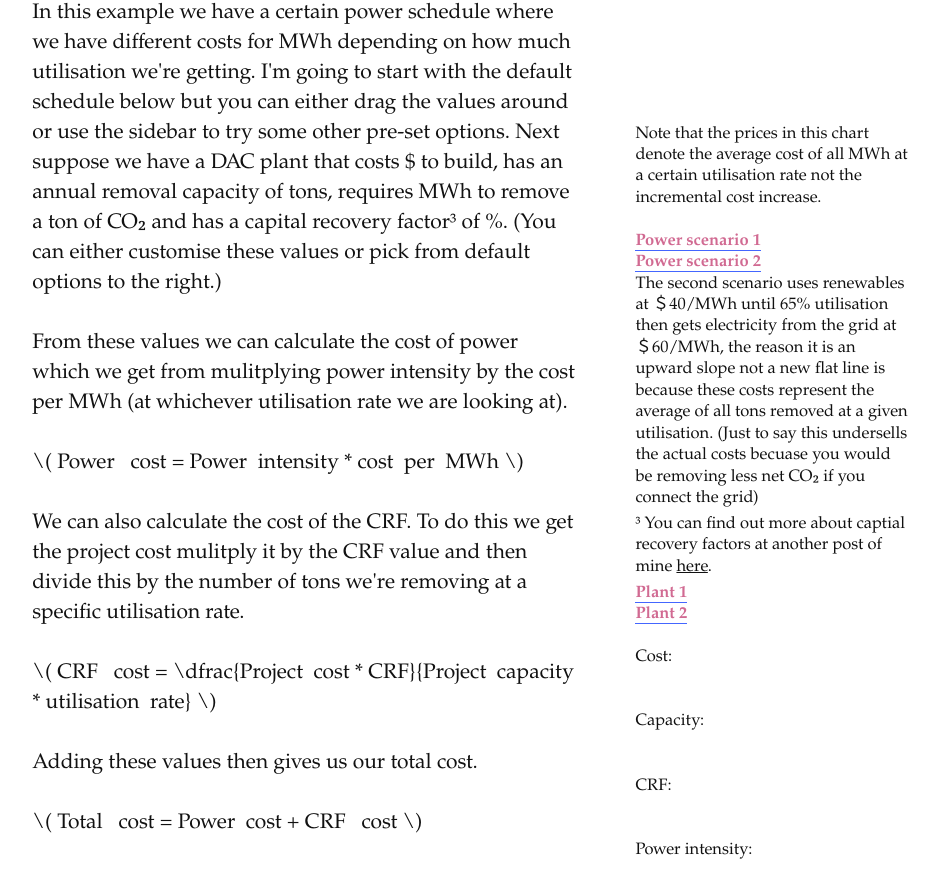
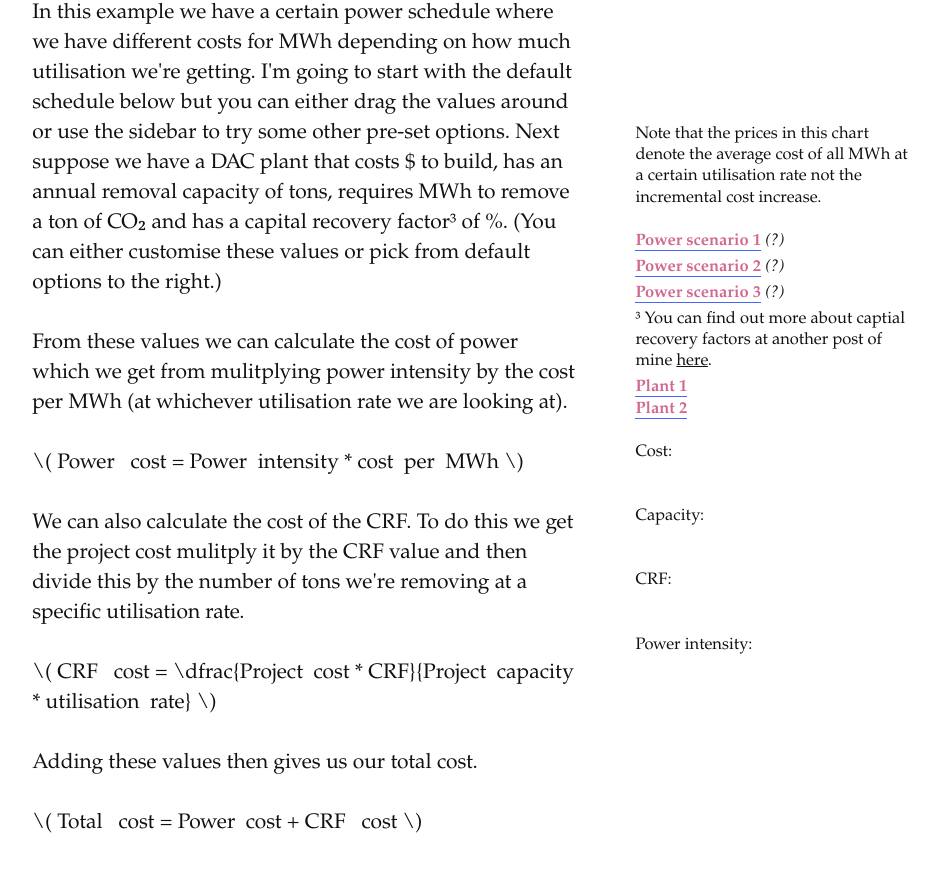
Before and after one commit to neilhacker/scaling-carbon-removal, a plain HTML site: page utilisation.html in a window 1280 px wide. Shown: the part 1339-2209 px from the top of the page, without its empty margins (39-977 px from the left). Drawn offline with Linux system fonts and the light colour scheme; a web font is replaced by a local one.

Commit message:
added power schedule explanations

```diff
--- a/utilisation.html
+++ b/utilisation.html
@@ -205,10 +205,19 @@
                     mwh_cost_90: 65,
                     mwh_cost_95: 70,
                     mwh_cost_100: 75,
-                }">Power scenario 1</r-action>
+                }">Power scenario 1</r-action> <i style="cursor: pointer;" onclick="sidebar('powerSchedule1')">(?)</i>
 
-                <br>
-                <!-- this schedule has const reneweable prices then at 65% utilisation you use the grid with a cost of 60 so the avge price slowly rises -->
+			</span>
+            <label for="mn-demo" class="margin-toggle">&#8853;</label>
+            <input type="checkbox" id="mn-demo" class="margin-toggle"/>
+            <span class="marginnote-reactive" id="powerSchedule1">
+                This schedule uses only renewables and then off-grid battery storage, this approach gets very very expensive as you try
+                to get to full utilisation.
+            </span>
+
+            <label for="mn-demo" class="margin-toggle">&#8853;</label>
+			<input type="checkbox" id="mn-demo" class="margin-toggle"/>
+			<span class="marginnote" id="id_option">
                 <r-action :click="{
                     mwh_cost_5: 39,
                     mwh_cost_10: 39,
@@ -230,15 +239,56 @@
                     mwh_cost_90: 47,
                     mwh_cost_95: 48,
                     mwh_cost_100: 49,
-                }">Power scenario 2</r-action>
-                <br>
-                The second scenario uses renewables at ＄40/MWh until 65% utilisation then gets electricity from the grid at
+                }">Power scenario 2</r-action> <i style="cursor: pointer;" onclick="sidebar('powerSchedule2')">(?)</i>
+
+			</span>
+
+
+            <label for="mn-demo" class="margin-toggle">&#8853;</label>
+            <input type="checkbox" id="mn-demo" class="margin-toggle"/>
+            <span class="marginnote-reactive" id="powerSchedule2">
+                The schedule uses renewables at ＄40/MWh until 65% utilisation then gets electricity from the grid at
                 ＄60/MWh, the reason it is an upward slope not a new flat line is because these costs represent the average of all tons
                 removed at a given utilisation. (Just to say this undersells the actual costs becuase you would be removing less net CO₂ if you
                 connect the grid)
+            </span>
+
+            <label for="mn-demo" class="margin-toggle">&#8853;</label>
+			<input type="checkbox" id="mn-demo" class="margin-toggle"/>
+			<span class="marginnote" id="id_option">
+                <r-action :click="{
+                    mwh_cost_5: 50,
+                    mwh_cost_10: 50,
+                    mwh_cost_15: 50,
+                    mwh_cost_20: 50,
+                    mwh_cost_25: 50,
+                    mwh_cost_30: 50,
+                    mwh_cost_35: 50,
+                    mwh_cost_40: 50,
+                    mwh_cost_45: 50,
+                    mwh_cost_50: 50,
+                    mwh_cost_55: 50,
+                    mwh_cost_60: 50,
+                    mwh_cost_65: 50,
+                    mwh_cost_70: 50,
+                    mwh_cost_75: 50,
+                    mwh_cost_80: 50,
+                    mwh_cost_85: 50,
+                    mwh_cost_90: 50,
+                    mwh_cost_95: 50,
+                    mwh_cost_100: 50,
+                }">Power scenario 3</r-action> <i style="cursor: pointer;" onclick="sidebar('powerSchedule3')">(?)</i>
+
+			</span>
 
 
-			</span>
+            <label for="mn-demo" class="margin-toggle">&#8853;</label>
+            <input type="checkbox" id="mn-demo" class="margin-toggle"/>
+            <span class="marginnote-reactive" id="powerSchedule3">
+                The schedule demonstrates the effect of a constant price at every utilisation level.
+            </span>
+
+
             <r-svg-chart  xlabel="Utilisation rate" ylabel="$/MWh" :xlim="[0,110]" :ylim="[0, 130]"  width="700" height="400"  y-axis-location="0" x-axis-location="0" >
 
                 <r-svg-node :x="5" :y="mwh_cost_5" :drag="{mwh_cost_5: y}" fill="#e24444"></r-svg-node>
```
